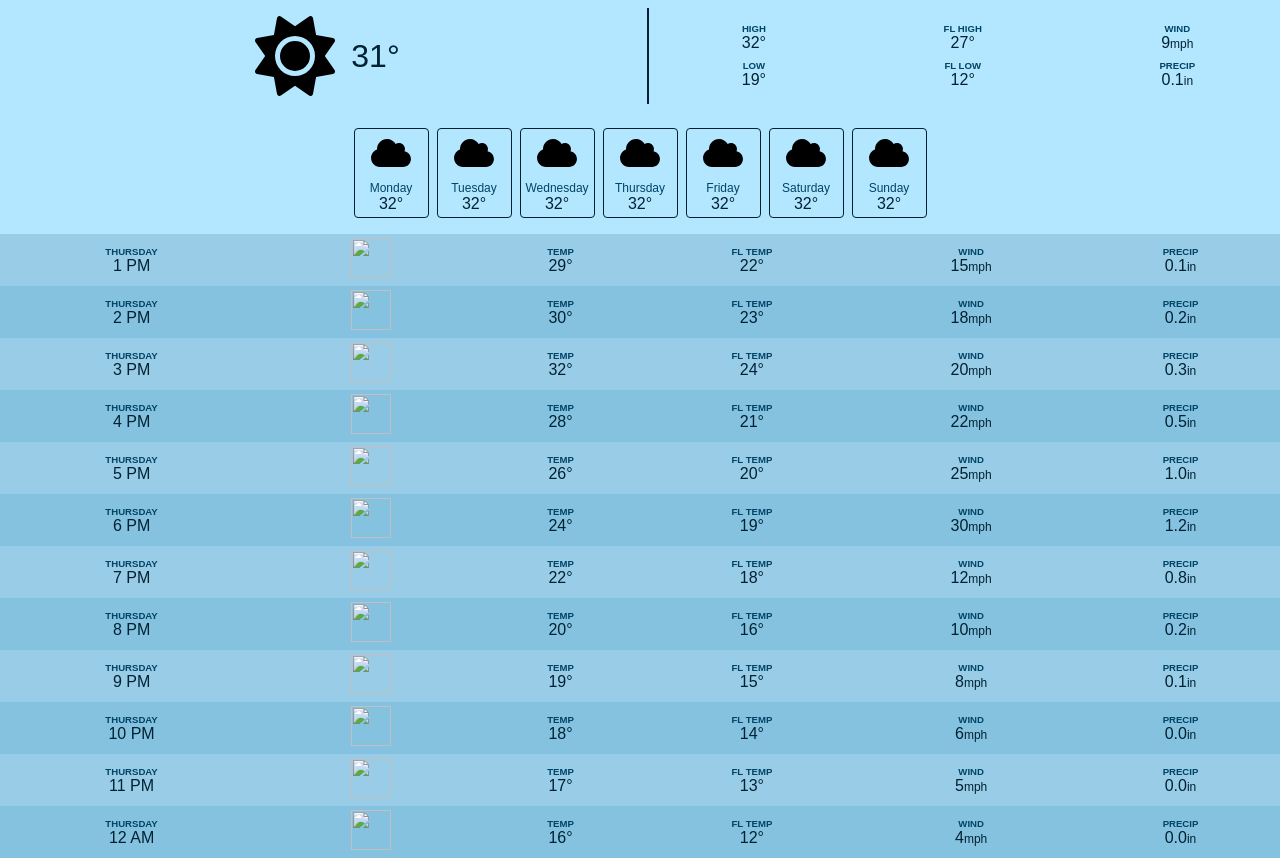
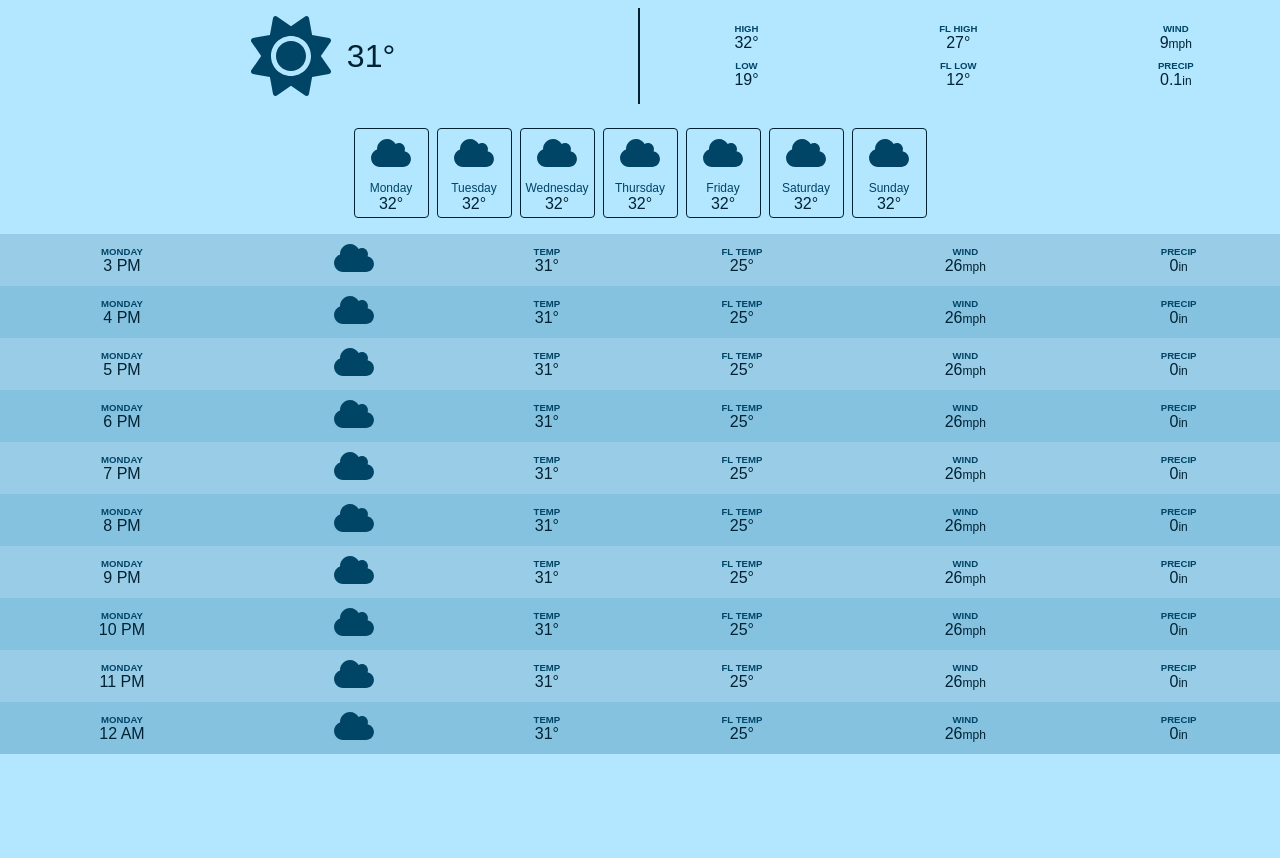
Before and after one commit to HasanAmmar05/Real-Time-Weather-App, a website built with Vite: page index.html in a window 1280 px wide. After the commit the page ends 800 px from the top, so only its background shows below. Built offline with nearby package versions, Linux system fonts and the light colour scheme; no server answers; files whose address does not match are found by name.

Commit message:
Applied many changes to all the Files and fixed bugs

```diff
--- a/index.html
+++ b/index.html
@@ -3,18 +3,16 @@
   <head>
     <meta charset="UTF-8" />
     <meta name="viewport" content="width=device-width, initial-scale=1.0" />
-    <link rel="stylesheet" href="style.css" />
-    <title>Vite App</title>
+    <link rel = "stylesheet" href = "style.css">
   </head>
-  <body class="blurred">
+  <body>
     <header class="header">
       <div class="header-left">
-        <img class="weather-icon large" src="Images/sun-solid.svg" />
+        <img class="weather-icon large" src="icons/sun.svg" data-current-icon />
         <div class="header-current-temp">
           <span data-current-temp>31</span>&deg;
         </div>
       </div>
-
       <div class="header-right">
         <div class="info-group">
           <div class="label">High</div>
@@ -51,47 +49,40 @@
 
     <section class="day-section" data-day-section>
       <div class="day-card">
-        <img src="Images/cloud-solid.svg" class="weather-icon" />
+        <img src="icons/cloud.svg" class="weather-icon" />
         <div class="day-card-day">Monday</div>
         <div>32&deg;</div>
       </div>
-
       <div class="day-card">
-        <img src="Images/cloud-solid.svg" class="weather-icon" />
+        <img src="icons/cloud.svg" class="weather-icon" />
         <div class="day-card-day">Tuesday</div>
         <div>32&deg;</div>
       </div>
-
       <div class="day-card">
-        <img src="Images/cloud-solid.svg" class="weather-icon" />
+        <img src="icons/cloud.svg" class="weather-icon" />
         <div class="day-card-day">Wednesday</div>
         <div>32&deg;</div>
       </div>
-
       <div class="day-card">
-        <img src="Images/cloud-solid.svg" class="weather-icon" />
+        <img src="icons/cloud.svg" class="weather-icon" />
         <div class="day-card-day">Thursday</div>
         <div>32&deg;</div>
       </div>
-
       <div class="day-card">
-        <img src="Images/cloud-solid.svg" class="weather-icon" />
+        <img src="icons/cloud.svg" class="weather-icon" />
         <div class="day-card-day">Friday</div>
         <div>32&deg;</div>
       </div>
-
       <div class="day-card">
-        <img src="Images/cloud-solid.svg" class="weather-icon" />
+        <img src="icons/cloud.svg" class="weather-icon" />
         <div class="day-card-day">Saturday</div>
         <div>32&deg;</div>
       </div>
-
       <div class="day-card">
-        <img src="Images/cloud-solid.svg" class="weather-icon" />
+        <img src="icons/cloud.svg" class="weather-icon" />
         <div class="day-card-day">Sunday</div>
         <div>32&deg;</div>
       </div>
-
     </section>
 
     <table class="hour-section">
@@ -99,429 +90,357 @@
         <tr class="hour-row">
           <td>
             <div class="info-group">
-              <div class="label">Thursday</div>
-              <div>1 PM</div>
+              <div class="label">Monday</div>
+              <div>3 PM</div>
             </div>
           </td>
           <td>
-            <img src="icons/sunny.svg" class="weather-icon" />
+            <img src="icons/cloud.svg" class="weather-icon" />
           </td>
           <td>
             <div class="info-group">
               <div class="label">Temp</div>
-              <div>29&deg;</div>
+              <div>31&deg;</div>
             </div>
           </td>
           <td>
             <div class="info-group">
               <div class="label">FL Temp</div>
-              <div>22&deg;</div>
+              <div>25&deg;</div>
             </div>
           </td>
           <td>
             <div class="info-group">
               <div class="label">Wind</div>
-              <div>15<span class="value-sub-info">mph</span></div>
+              <div>26<span class="value-sub-info">mph</span></div>
             </div>
           </td>
           <td>
             <div class="info-group">
               <div class="label">Precip</div>
-              <div>0.1<span class="value-sub-info">in</span></div>
+              <div>0<span class="value-sub-info">in</span></div>
             </div>
           </td>
         </tr>
         <tr class="hour-row">
           <td>
             <div class="info-group">
-              <div class="label">Thursday</div>
-              <div>2 PM</div>
+              <div class="label">Monday</div>
+              <div>4 PM</div>
             </div>
           </td>
           <td>
-            <img src="icons/partly-cloudy.svg" class="weather-icon" />
+            <img src="icons/cloud.svg" class="weather-icon" />
           </td>
           <td>
             <div class="info-group">
               <div class="label">Temp</div>
-              <div>30&deg;</div>
+              <div>31&deg;</div>
             </div>
           </td>
           <td>
             <div class="info-group">
               <div class="label">FL Temp</div>
-              <div>23&deg;</div>
+              <div>25&deg;</div>
             </div>
           </td>
           <td>
             <div class="info-group">
               <div class="label">Wind</div>
-              <div>18<span class="value-sub-info">mph</span></div>
+              <div>26<span class="value-sub-info">mph</span></div>
             </div>
           </td>
           <td>
             <div class="info-group">
               <div class="label">Precip</div>
-              <div>0.2<span class="value-sub-info">in</span></div>
+              <div>0<span class="value-sub-info">in</span></div>
             </div>
           </td>
         </tr>
         <tr class="hour-row">
           <td>
             <div class="info-group">
-              <div class="label">Thursday</div>
-              <div>3 PM</div>
+              <div class="label">Monday</div>
+              <div>5 PM</div>
             </div>
           </td>
           <td>
-            <img src="icons/cloudy.svg" class="weather-icon" />
+            <img src="icons/cloud.svg" class="weather-icon" />
           </td>
           <td>
             <div class="info-group">
               <div class="label">Temp</div>
-              <div>32&deg;</div>
+              <div>31&deg;</div>
             </div>
           </td>
           <td>
             <div class="info-group">
               <div class="label">FL Temp</div>
-              <div>24&deg;</div>
+              <div>25&deg;</div>
             </div>
           </td>
           <td>
             <div class="info-group">
               <div class="label">Wind</div>
-              <div>20<span class="value-sub-info">mph</span></div>
+              <div>26<span class="value-sub-info">mph</span></div>
             </div>
           </td>
           <td>
             <div class="info-group">
               <div class="label">Precip</div>
-              <div>0.3<span class="value-sub-info">in</span></div>
+              <div>0<span class="value-sub-info">in</span></div>
             </div>
           </td>
         </tr>
         <tr class="hour-row">
           <td>
             <div class="info-group">
-              <div class="label">Thursday</div>
-              <div>4 PM</div>
+              <div class="label">Monday</div>
+              <div>6 PM</div>
             </div>
           </td>
           <td>
-            <img src="icons/showers.svg" class="weather-icon" />
+            <img src="icons/cloud.svg" class="weather-icon" />
           </td>
           <td>
             <div class="info-group">
               <div class="label">Temp</div>
-              <div>28&deg;</div>
+              <div>31&deg;</div>
             </div>
           </td>
           <td>
             <div class="info-group">
               <div class="label">FL Temp</div>
-              <div>21&deg;</div>
+              <div>25&deg;</div>
             </div>
           </td>
           <td>
             <div class="info-group">
               <div class="label">Wind</div>
-              <div>22<span class="value-sub-info">mph</span></div>
+              <div>26<span class="value-sub-info">mph</span></div>
             </div>
           </td>
           <td>
             <div class="info-group">
               <div class="label">Precip</div>
-              <div>0.5<span class="value-sub-info">in</span></div>
+              <div>0<span class="value-sub-info">in</span></div>
             </div>
           </td>
         </tr>
         <tr class="hour-row">
           <td>
             <div class="info-group">
-              <div class="label">Thursday</div>
-              <div>5 PM</div>
+              <div class="label">Monday</div>
+              <div>7 PM</div>
             </div>
           </td>
           <td>
-            <img src="icons/thunderstorms.svg" class="weather-icon" />
+            <img src="icons/cloud.svg" class="weather-icon" />
           </td>
           <td>
             <div class="info-group">
               <div class="label">Temp</div>
-              <div>26&deg;</div>
+              <div>31&deg;</div>
             </div>
           </td>
           <td>
             <div class="info-group">
               <div class="label">FL Temp</div>
-              <div>20&deg;</div>
+              <div>25&deg;</div>
             </div>
           </td>
           <td>
             <div class="info-group">
               <div class="label">Wind</div>
-              <div>25<span class="value-sub-info">mph</span></div>
+              <div>26<span class="value-sub-info">mph</span></div>
             </div>
           </td>
           <td>
             <div class="info-group">
               <div class="label">Precip</div>
-              <div>1.0<span class="value-sub-info">in</span></div>
+              <div>0<span class="value-sub-info">in</span></div>
             </div>
           </td>
         </tr>
         <tr class="hour-row">
           <td>
             <div class="info-group">
-              <div class="label">Thursday</div>
-              <div>6 PM</div>
+              <div class="label">Monday</div>
+              <div>8 PM</div>
             </div>
           </td>
           <td>
-            <img src="icons/rain.svg" class="weather-icon" />
+            <img src="icons/cloud.svg" class="weather-icon" />
           </td>
           <td>
             <div class="info-group">
               <div class="label">Temp</div>
-              <div>24&deg;</div>
+              <div>31&deg;</div>
             </div>
           </td>
           <td>
             <div class="info-group">
               <div class="label">FL Temp</div>
-              <div>19&deg;</div>
+              <div>25&deg;</div>
             </div>
           </td>
           <td>
             <div class="info-group">
               <div class="label">Wind</div>
-              <div>30<span class="value-sub-info">mph</span></div>
+              <div>26<span class="value-sub-info">mph</span></div>
             </div>
           </td>
           <td>
             <div class="info-group">
               <div class="label">Precip</div>
-              <div>1.2<span class="value-sub-info">in</span></div>
+              <div>0<span class="value-sub-info">in</span></div>
             </div>
           </td>
         </tr>
         <tr class="hour-row">
           <td>
             <div class="info-group">
-              <div class="label">Thursday</div>
-              <div>7 PM</div>
+              <div class="label">Monday</div>
+              <div>9 PM</div>
             </div>
           </td>
           <td>
-            <img src="icons/fog.svg" class="weather-icon" />
+            <img src="icons/cloud.svg" class="weather-icon" />
           </td>
           <td>
             <div class="info-group">
               <div class="label">Temp</div>
-              <div>22&deg;</div>
+              <div>31&deg;</div>
             </div>
           </td>
           <td>
             <div class="info-group">
               <div class="label">FL Temp</div>
-              <div>18&deg;</div>
+              <div>25&deg;</div>
             </div>
           </td>
           <td>
             <div class="info-group">
               <div class="label">Wind</div>
-              <div>12<span class="value-sub-info">mph</span></div>
+              <div>26<span class="value-sub-info">mph</span></div>
             </div>
           </td>
           <td>
             <div class="info-group">
               <div class="label">Precip</div>
-              <div>0.8<span class="value-sub-info">in</span></div>
+              <div>0<span class="value-sub-info">in</span></div>
             </div>
           </td>
         </tr>
         <tr class="hour-row">
           <td>
             <div class="info-group">
-              <div class="label">Thursday</div>
-              <div>8 PM</div>
+              <div class="label">Monday</div>
+              <div>10 PM</div>
             </div>
           </td>
           <td>
-            <img src="icons/clear-night.svg" class="weather-icon" />
+            <img src="icons/cloud.svg" class="weather-icon" />
           </td>
           <td>
             <div class="info-group">
               <div class="label">Temp</div>
-              <div>20&deg;</div>
+              <div>31&deg;</div>
             </div>
           </td>
           <td>
             <div class="info-group">
               <div class="label">FL Temp</div>
-              <div>16&deg;</div>
+              <div>25&deg;</div>
             </div>
           </td>
           <td>
             <div class="info-group">
               <div class="label">Wind</div>
-              <div>10<span class="value-sub-info">mph</span></div>
+              <div>26<span class="value-sub-info">mph</span></div>
             </div>
           </td>
           <td>
             <div class="info-group">
               <div class="label">Precip</div>
-              <div>0.2<span class="value-sub-info">in</span></div>
+              <div>0<span class="value-sub-info">in</span></div>
             </div>
           </td>
         </tr>
         <tr class="hour-row">
           <td>
             <div class="info-group">
-              <div class="label">Thursday</div>
-              <div>9 PM</div>
+              <div class="label">Monday</div>
+              <div>11 PM</div>
             </div>
           </td>
           <td>
-            <img src="icons/clear-night.svg" class="weather-icon" />
+            <img src="icons/cloud.svg" class="weather-icon" />
           </td>
           <td>
             <div class="info-group">
               <div class="label">Temp</div>
-              <div>19&deg;</div>
+              <div>31&deg;</div>
             </div>
           </td>
           <td>
             <div class="info-group">
               <div class="label">FL Temp</div>
-              <div>15&deg;</div>
+              <div>25&deg;</div>
             </div>
           </td>
           <td>
             <div class="info-group">
               <div class="label">Wind</div>
-              <div>8<span class="value-sub-info">mph</span></div>
+              <div>26<span class="value-sub-info">mph</span></div>
             </div>
           </td>
           <td>
             <div class="info-group">
               <div class="label">Precip</div>
-              <div>0.1<span class="value-sub-info">in</span></div>
+              <div>0<span class="value-sub-info">in</span></div>
             </div>
           </td>
         </tr>
         <tr class="hour-row">
           <td>
             <div class="info-group">
-              <div class="label">Thursday</div>
-              <div>10 PM</div>
+              <div class="label">Monday</div>
+              <div>12 AM</div>
             </div>
           </td>
           <td>
-            <img src="icons/clear-night.svg" class="weather-icon" />
+            <img src="icons/cloud.svg" class="weather-icon" />
           </td>
           <td>
             <div class="info-group">
               <div class="label">Temp</div>
-              <div>18&deg;</div>
+              <div>31&deg;</div>
             </div>
           </td>
           <td>
             <div class="info-group">
               <div class="label">FL Temp</div>
-              <div>14&deg;</div>
+              <div>25&deg;</div>
             </div>
           </td>
           <td>
             <div class="info-group">
               <div class="label">Wind</div>
-              <div>6<span class="value-sub-info">mph</span></div>
+              <div>26<span class="value-sub-info">mph</span></div>
             </div>
           </td>
           <td>
             <div class="info-group">
               <div class="label">Precip</div>
-              <div>0.0<span class="value-sub-info">in</span></div>
-            </div>
-          </td>
-        </tr>
-        <tr class="hour-row">
-          <td>
-            <div class="info-group">
-              <div class="label">Thursday</div>
-              <div>11 PM</div>
-            </div>
-          </td>
-          <td>
-            <img src="icons/clear-night.svg" class="weather-icon" />
-          </td>
-          <td>
-            <div class="info-group">
-              <div class="label">Temp</div>
-              <div>17&deg;</div>
-            </div>
-          </td>
-          <td>
-            <div class="info-group">
-              <div class="label">FL Temp</div>
-              <div>13&deg;</div>
-            </div>
-          </td>
-          <td>
-            <div class="info-group">
-              <div class="label">Wind</div>
-              <div>5<span class="value-sub-info">mph</span></div>
-            </div>
-          </td>
-          <td>
-            <div class="info-group">
-              <div class="label">Precip</div>
-              <div>0.0<span class="value-sub-info">in</span></div>
-            </div>
-          </td>
-        </tr>
-        <tr class="hour-row">
-          <td>
-            <div class="info-group">
-              <div class="label">Thursday</div>
-              <div>12 AM</div>
-            </div>
-          </td>
-          <td>
-            <img src="icons/clear-night.svg" class="weather-icon" />
-          </td>
-          <td>
-            <div class="info-group">
-              <div class="label">Temp</div>
-              <div>16&deg;</div>
-            </div>
-          </td>
-          <td>
-            <div class="info-group">
-              <div class="label">FL Temp</div>
-              <div>12&deg;</div>
-            </div>
-          </td>
-          <td>
-            <div class="info-group">
-              <div class="label">Wind</div>
-              <div>4<span class="value-sub-info">mph</span></div>
-            </div>
-          </td>
-          <td>
-            <div class="info-group">
-              <div class="label">Precip</div>
-              <div>0.0<span class="value-sub-info">in</span></div>
+              <div>0<span class="value-sub-info">in</span></div>
             </div>
           </td>
         </tr>
       </tbody>
     </table>
 
-
-
-        <template id="day-card-template">
+    <template id="day-card-template">
       <div class="day-card">
         <img data-icon class="weather-icon" />
         <div class="day-card-day" data-date></div>
@@ -570,8 +489,6 @@
         </td>
       </tr>
     </template>
-
-
     <script type="module" src="/main.js"></script>
   </body>
 </html>
```
Also changed, not shown: style.css (+17 -22 lines), weather.js (+22 -24 lines), Images/cloud-solid.svg (deleted), Images/sun-solid.svg (deleted), icons/cloud-bolt.svg (added), icons/cloud-showers-heavy.svg (added), icons/cloud-sun.svg (added), icons/cloud.svg (added), icons/smog.svg (added), icons/snowflake.svg (added), icons/sun.svg (added).
